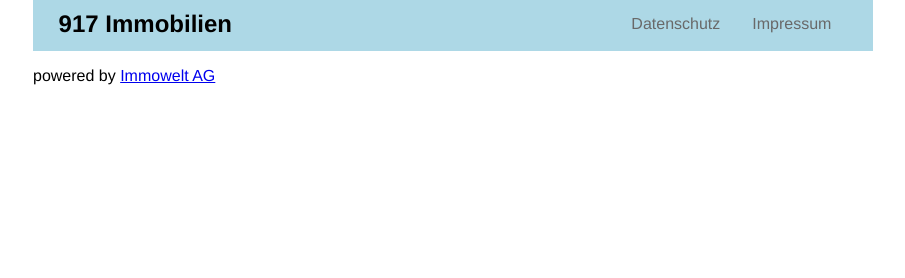
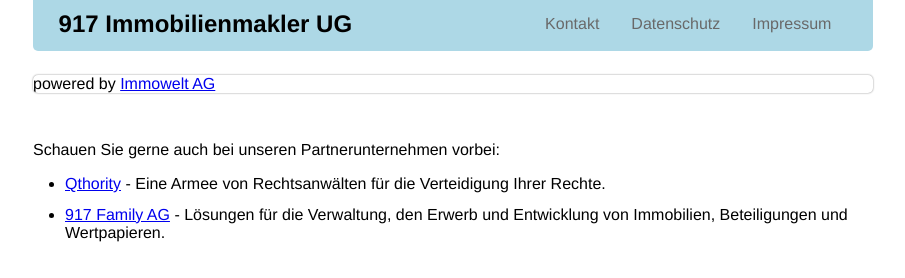
Before and after one commit to feramhq/917immobilien, a plain HTML site: page docs/index.html in a window 1280 px wide. Shown: the whole page, without its empty margins (187-1092 px from the left). Drawn offline with Linux system fonts and the light colour scheme.

Commit message:
Add links to partner companies, improve design

```diff
--- a/docs/index.html
+++ b/docs/index.html
@@ -1,15 +1,25 @@
 <!DOCTYPE html>
 <html>
 <head>
-  <title>917 Immobilien</title>
+  <title>917 Immobilienmakler UG</title>
   <link rel="stylesheet" type="text/css" href="/screen.css">
 </head>
 <body>
   <main>
     <nav>
-      <h1><a href="/">917 Immobilien</a></h1>
-      <a class='nav-link' href="/impressum">Impressum</a>
-      <a class='nav-link' href="/datenschutz">Datenschutz</a>
+      <h1><a href="/">917 Immobilienmakler UG</a></h1>
+      <a
+        class='nav-link'
+        href="https://www.immowelt.de/profil/917-immobilienmakler-ug#impressum"
+      >
+        Impressum
+      </a>
+      <a class='nav-link' href="https://917family.de/datenschutz/">
+        Datenschutz
+      </a>
+      <a class='nav-link' href="mailto:info@917immobilien.de">
+        Kontakt
+      </a>
     </nav>
 
     <div id='iwModule'>
@@ -25,6 +35,20 @@
     <noscript>Bitte aktivieren Sie Javascript.</noscript>
     <div id='iwdigetinfo'>powered by <a id='iwdigetinfolink1' rel='nofollow' href='https://www.immowelt.de'>Immowelt AG</a></div>
     </div>
+
+    <p>Schauen Sie gerne auch bei unseren Partnerunternehmen vorbei:</p>
+
+    <ul>
+      <li>
+        <a href="https://www.qthority.com">Qthority</a>
+        - Eine Armee von Rechtsanwälten für die Verteidigung Ihrer Rechte.
+      </li>
+      <li>
+        <a href="https://www.917family.de">917 Family AG</a>
+        - Lösungen für die Verwaltung, den Erwerb
+        und Entwicklung von Immobilien, Beteiligungen und Wertpapieren.
+      </li>
+    </ul>
   </main>
 </body>
 </html>
--- a/docs/screen.css
+++ b/docs/screen.css
@@ -8,6 +8,26 @@
 
 body {
   font-family: Helvetica;
+  padding-bottom: 2em;
+}
+
+hr {
+  height: 1px;
+  width: 100%;
+  background-color: gray;
+  margin: 2em 0;
+}
+
+p {
+  margin-bottom: 1em;
+}
+
+ul {
+  margin-left: 2em;
+}
+
+li {
+  margin-bottom: 0.8em;
 }
 
 main {
@@ -19,8 +39,9 @@ nav {
   width: 100%;
   background-color: lightblue;
   padding: 0 1.6em;
-  margin-bottom: 1em;
+  margin-bottom: 1.5em;
   line-height: 3rem;
+  border-radius: 0 0 5px 5px;
 }
 
 nav h1 {
@@ -38,3 +59,10 @@ nav a.nav-link {
   margin: 0 1em;
   color: dimgray;
 }
+
+#iwModule {
+  box-shadow: 0 0 2px gray;
+  border-radius: 5px;
+  overflow: hidden;
+  margin-bottom: 3em !important;
+}
```
